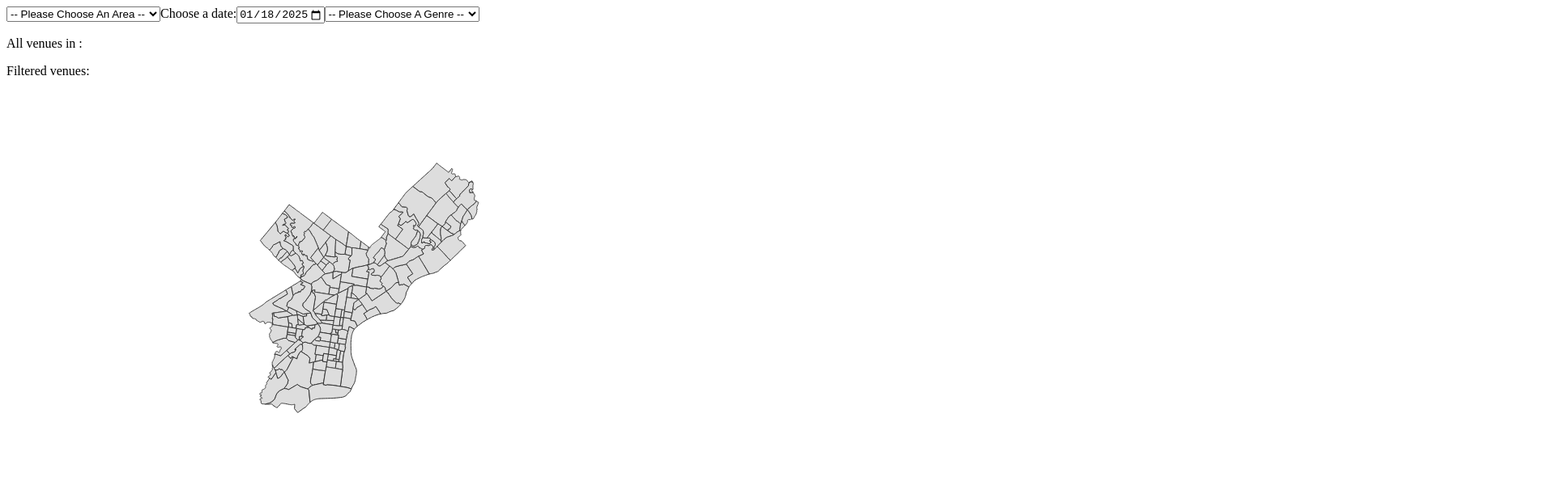
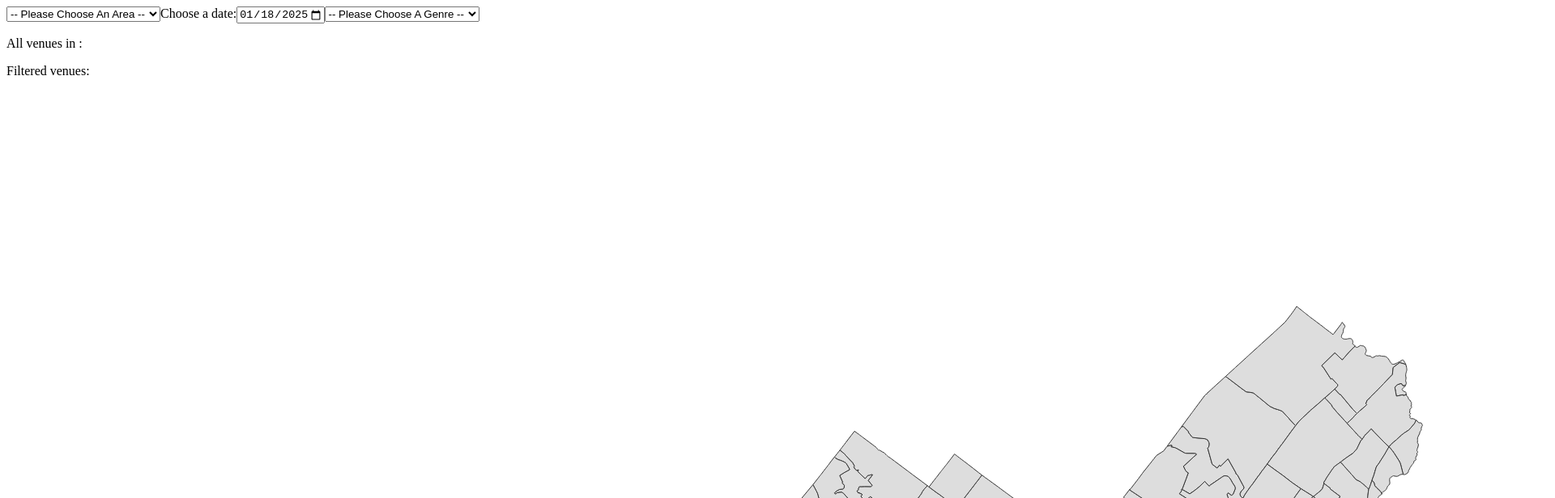
Before and after one commit to iamtimleonard/venue-project, a Next.js app: page / in a window 1280 px wide. Shown: the top 616 px of the page at 81% size, 1920 px wide, since content can reach past the window. Built offline with nearby package versions, Linux system fonts and the light colour scheme.

Commit message:
feat(Map): use declarative style

```diff
--- a/app/Map.tsx
+++ b/app/Map.tsx
@@ -1,7 +1,6 @@
-"use client"; // Mark the component as a client component for D3.js
-import React, { useEffect, useRef } from "react";
-import * as d3 from "d3";
+import * as d3 from "d3"
 import { Venue } from "./api/graphql/types";
+import React from "react";
 
 interface GeoJSONFeature {
   type: string;
@@ -9,11 +8,12 @@ interface GeoJSONFeature {
     type: string;
     coordinates: number[][];
   };
-  properties: Record<string, unknown>;
+  properties: Record<string, string>;
 }
 
 interface GeoJSON {
   type: string;
+  center: [number, number]
   features: GeoJSONFeature[];
 }
 
@@ -22,49 +22,42 @@ interface MapProps {
   points?: (Venue & {latitude: number, longitude: number})[];
 }
 
-const Map: React.FC<MapProps> = ({ data, points = [] }) => {
-  const svgRef = useRef<SVGSVGElement>(null);
+const Map: React.FC<MapProps> = ({ data, points }) => {
+  const dms = { width: 2400, height: 1800 }
+  const projection = d3.geoMercator().center([-75.1652, 39.9526]).scale(150000).translate([dms.width / 2, dms.height / 2])
+  const pathGenerator = d3.geoPath(projection)
 
-  useEffect(() => {
-    const svg = d3.select(svgRef.current);
-    const width = 800;
-    const height = 600;
+  const [
+    [x0, y0],
+    [x1, y1]
+  ] = pathGenerator.bounds({ type: "Sphere" })
+  const height = y1
 
-    const projection = d3.geoMercator()
-      .center([-75.1652, 39.9526]) // Philadelphia's longitude and latitude
-      .scale(50000) // Adjust for proper zoom level
-      .translate([width / 2, height / 2]);
+  return (<div>
+    <svg
+      width={dms.width}
+      height={dms.height}>
+        {data.features.map((feature) => (
+          <path key={feature.properties.cartodb_id}
+            d={pathGenerator(feature as any)} fill='#ddd'
+            stroke="#333" >
+              <title>{feature.properties.name}</title>
+          </path>
+        ))}
+        {points.map((venue) => {
+          console.log(venue)
+          return (
+          <circle
+            cx={projection([venue.longitude, venue.latitude])[0]}
+            cy={projection([venue.longitude, venue.latitude])[1]}
+            key={venue.id}
+            r={5}
+            fill="red">
+              <title>{venue.name}</title>
+            </circle>
+        )})}
+    </svg>
+  </div>)
+}
 
-    const path = d3.geoPath(projection);
-
-    svg.attr("width", width).attr("height", height);
-
-    // Draw map shapes
-    svg.selectAll("path")
-      .data(data.features)
-      .join("path")
-      .attr("d", path as any) // TypeScript may need casting here
-      .attr("fill", "#ddd")
-      .attr("stroke", "#333");
-
-    // Draw points
-    if (points.length) {
-      svg.selectAll("circle")
-        .data(points, (venue: Venue) => venue.id)
-        .join("circle")
-        .attr("cx", d => projection([d.longitude, d.latitude])![0])
-        .attr("cy", d => projection([d.longitude, d.latitude])![1])
-        .attr("r", 5)
-        .attr("fill", "red")
-        .call((venue) =>
-          venue
-            .append("title")
-            .text((d) => `${d.name}`)
-        );
-    }
-  }, [data, points]);
-
-  return <svg ref={svgRef}></svg>;
-};
-
-export default Map;
+export default Map
--- a/app/api/graphql/schema.graphql
+++ b/app/api/graphql/schema.graphql
@@ -65,3 +65,24 @@ type CreateVenueResponse {
   "the newly created listing"
   venue: Venue
 }
+
+input CreateVenueInput {
+  "optional id"
+  id: ID
+  "the general locale of the venue"
+  area: String!
+  "the name of the venue"
+  name: String!
+  "the coordinates of the location of the venue"
+  location: [Float]
+  "the ISO formatted date of the opening of the venue, as precisely as possible (YYYY-MM-DD)"
+  dateOpen: String!
+  "the ISO formatted date of the closing of the venue, as precisely as possible (YYYY-MM-DD)"
+  dateClosed: String
+  "the genres represented by the venue"
+  genres: [String!]!
+  "the capacity of the audience"
+  capacity: Int
+  "the type of venue"
+  type: VenueType
+}
```
